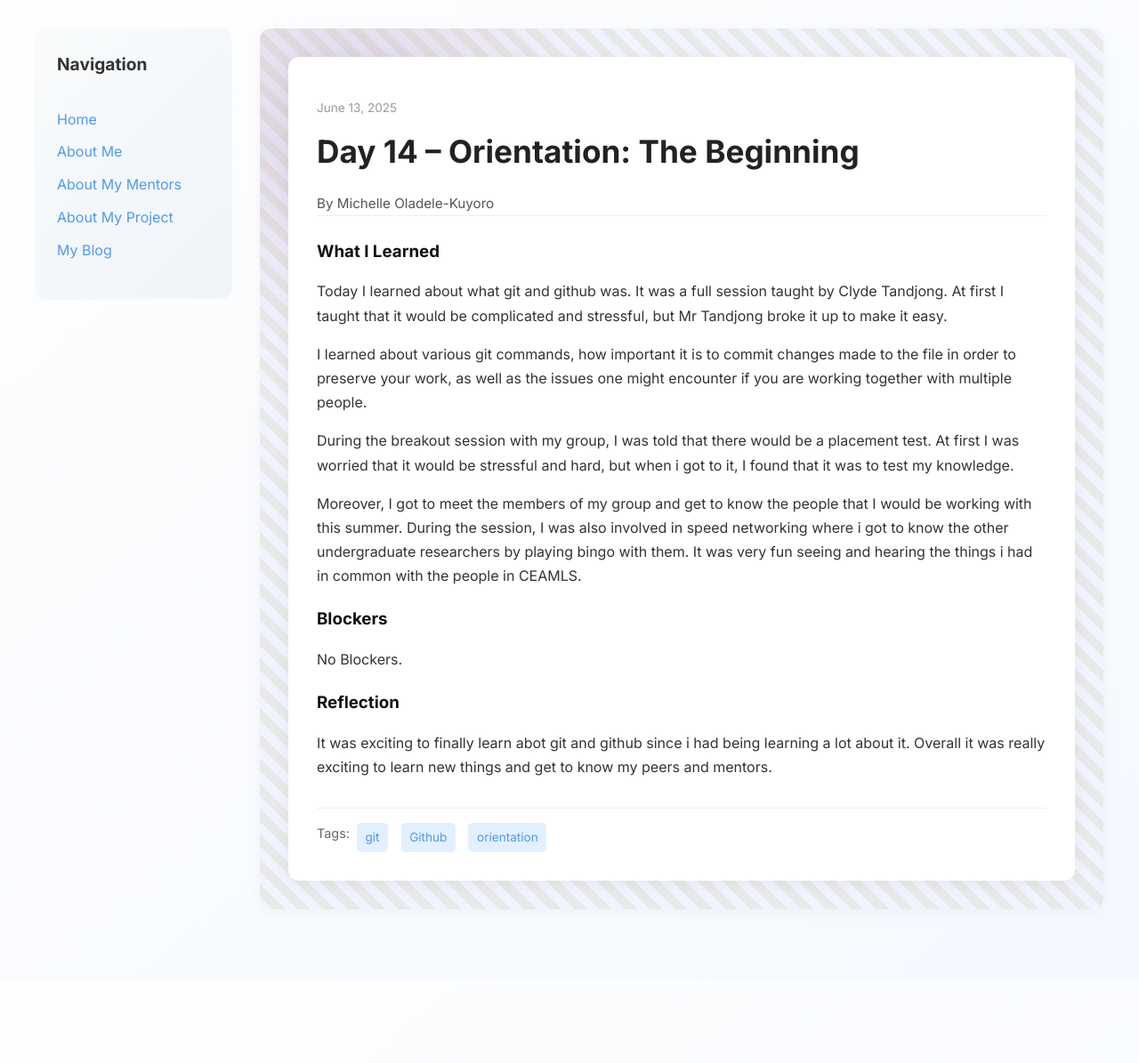
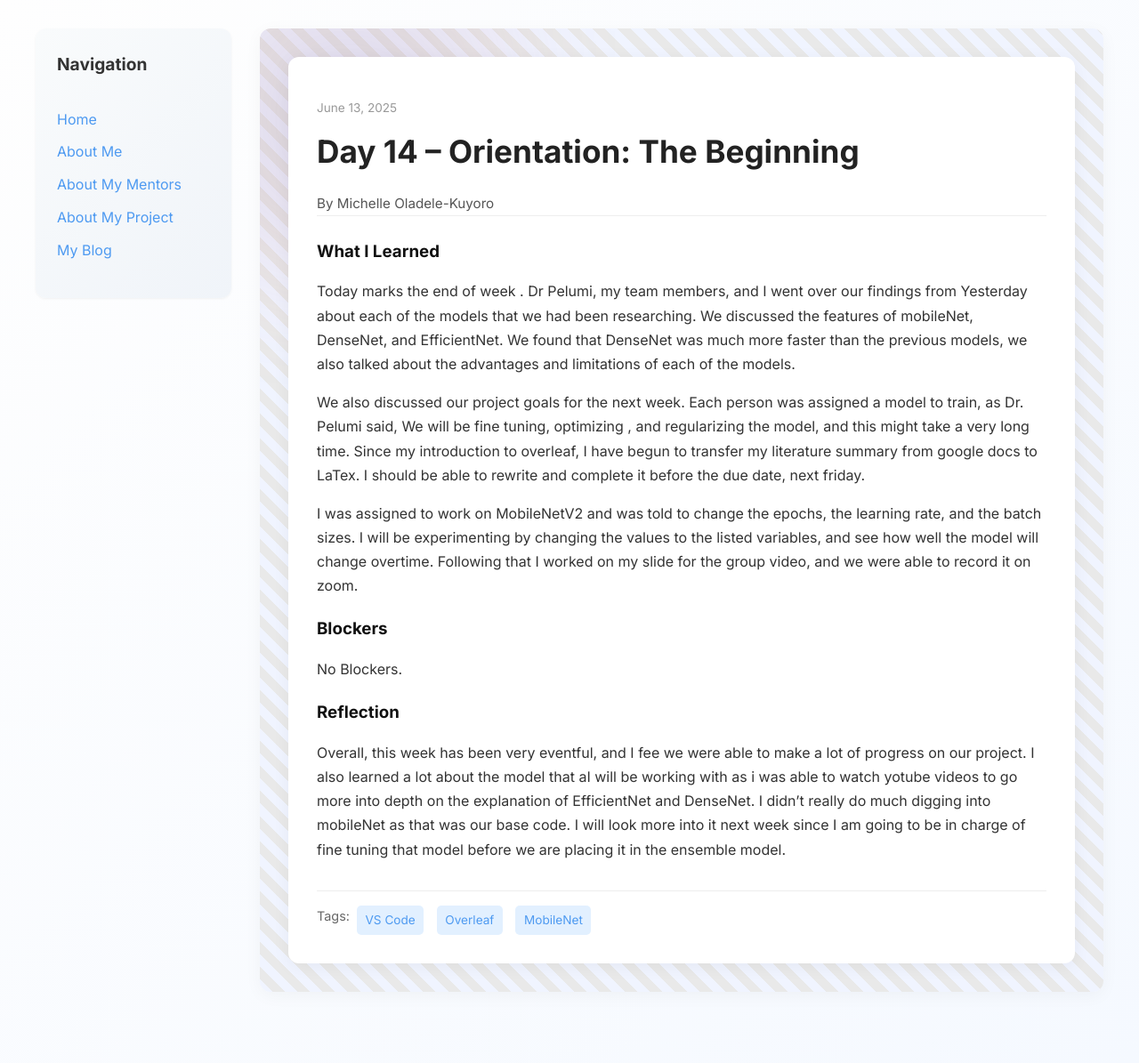
Before and after one commit to Miola585/Miola585.github.io, a Jekyll site: the page built from _posts/2025-06-13-day-14.md, in a window 1280 px wide. Shown: the whole page at 89% size. Built offline with Jekyll 4.4.1, drawn with Linux system fonts in a browser that asks for light colours; before the commit the page ends 1102 px from its top, so only the background shows below that.

Commit message:
Update 2025-06-13-day-14.md

```diff
--- a/_posts/2025-06-13-day-14.md
+++ b/_posts/2025-06-13-day-14.md
@@ -4,20 +4,18 @@ title: "Day 14 – Orientation: The Beginning"
 date: 2025-06-13
 author: Michelle Oladele-Kuyoro
 permalink: /day14.html
-tags: ["git", "Github", "orientation"]
+tags: ["VS Code", "Overleaf", "MobileNet"]
 
 what_i_learned: |
-  Today I learned about what git and github was. It was a full session taught by Clyde Tandjong. At first I taught that it would be complicated and stressful, but Mr Tandjong broke it up to make it easy.
+  Today marks the end of week . Dr Pelumi, my team members, and I went over our findings from Yesterday about each of the models that we had been researching. We discussed the features of mobileNet, DenseNet, and EfficientNet. We found that DenseNet was much more faster than the previous models, we also talked about the advantages and limitations of each of the models.
 
-  I learned about various git commands, how important it is to commit changes made to the file in order to preserve your work, as well as the issues one might encounter if you are working together with multiple people.
+  We also discussed our project goals for the next week. Each person was assigned a model to train, as Dr. Pelumi said, We will be fine tuning, optimizing , and regularizing the model, and this might take a very long time. Since my introduction to overleaf, I have begun to transfer my literature summary from google docs to LaTex. I should be able to rewrite and complete it before the due date, next friday.
 
-  During the breakout session with my group, I was told that there would be a placement test. At first I was worried that it would be stressful and hard, but when i got to it, I found that it was to test my knowledge.
-
-  Moreover, I got to meet the members of my group and get to know the people that I would be working with this summer. During the session, I was also involved in speed networking where i got to know the other undergraduate researchers by playing bingo with them. It was very fun seeing and hearing the things i had in common with the people in CEAMLS.
+  I was assigned to work on MobileNetV2 and was told to change the epochs, the learning rate, and the batch sizes. I will be experimenting by changing the values to the listed variables, and see how well the model will change overtime. Following that I worked on my slide for the group video, and we were able to record it on zoom.
 
 blockers: |
   No Blockers.
 
 reflection: |
-  It was exciting to finally learn abot git and github since i had being learning a lot about it. Overall it was really exciting to learn new things and get to know my peers and mentors.
+  Overall, this week has been very eventful, and I fee we were able to make a lot of progress on our project. I also learned a lot about the model that aI will be working with as i was able to watch yotube videos to go more into depth on the explanation of EfficientNet and DenseNet. I didn't really do much digging into mobileNet as that was our base code. I will look more into it next week since I am going to be in charge of fine tuning that model before we are placing it in the ensemble model.
 ---
```
